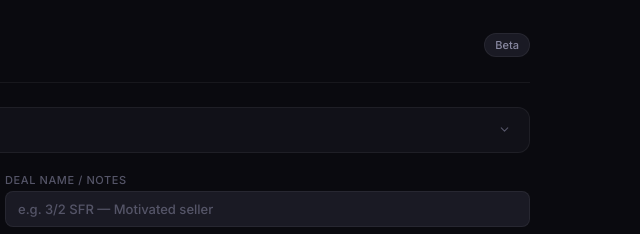
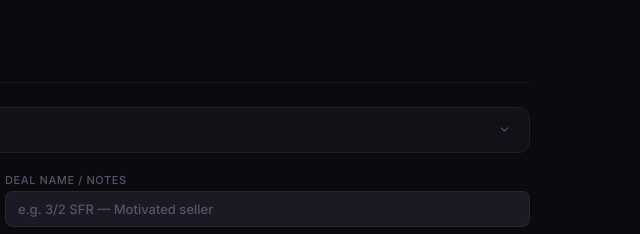
Before and after one commit to monroy330/rei_deal_analyzer, a plain HTML site: page index.html in a window 1280 px wide. Shown: the top 234 px of the page, 640-1280 px from the left. Drawn offline with Linux system fonts and the light colour scheme.

Commit message:
Remove Beta badge

```diff
--- a/index.html
+++ b/index.html
@@ -429,7 +429,7 @@
         <div class="logo-tagline" id="header-tagline"></div>
       </div>
     </a>
-    <div class="header-right"><span class="badge">Beta</span></div>
+    <div class="header-right"></div>
   </header>
 
   <!-- Branding Panel -->
```
